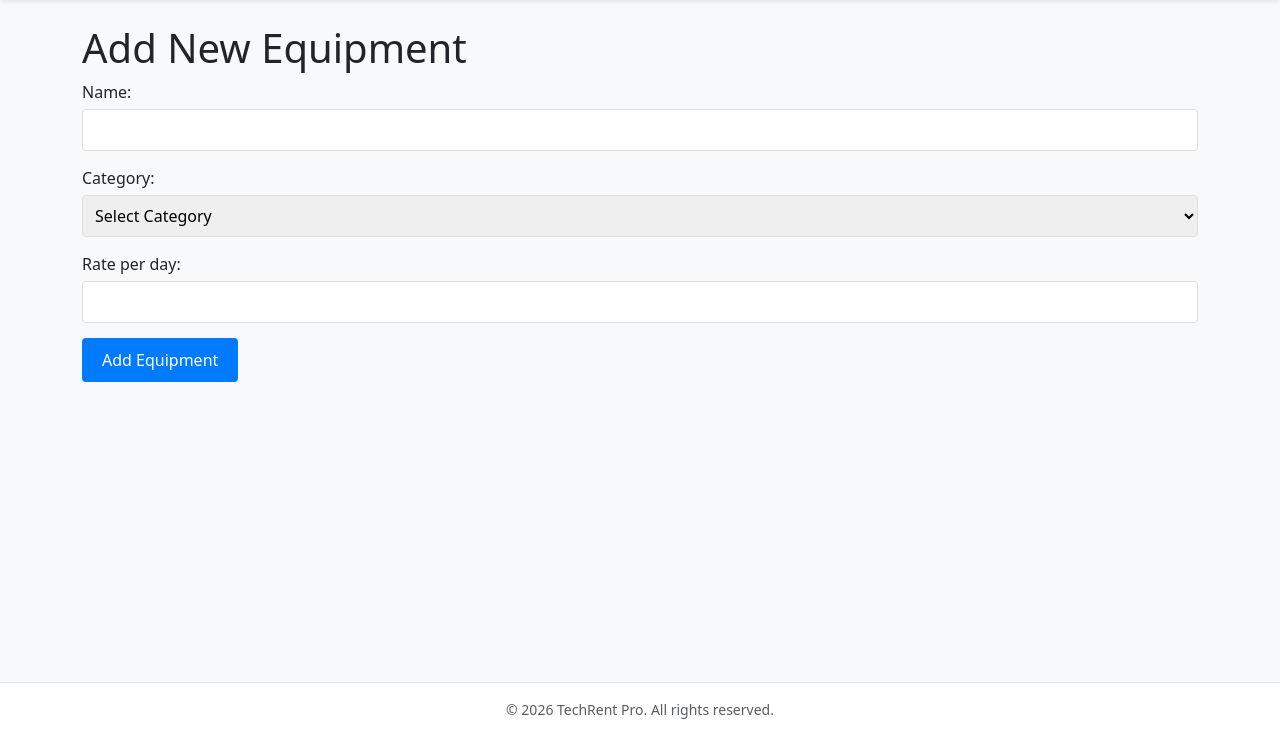
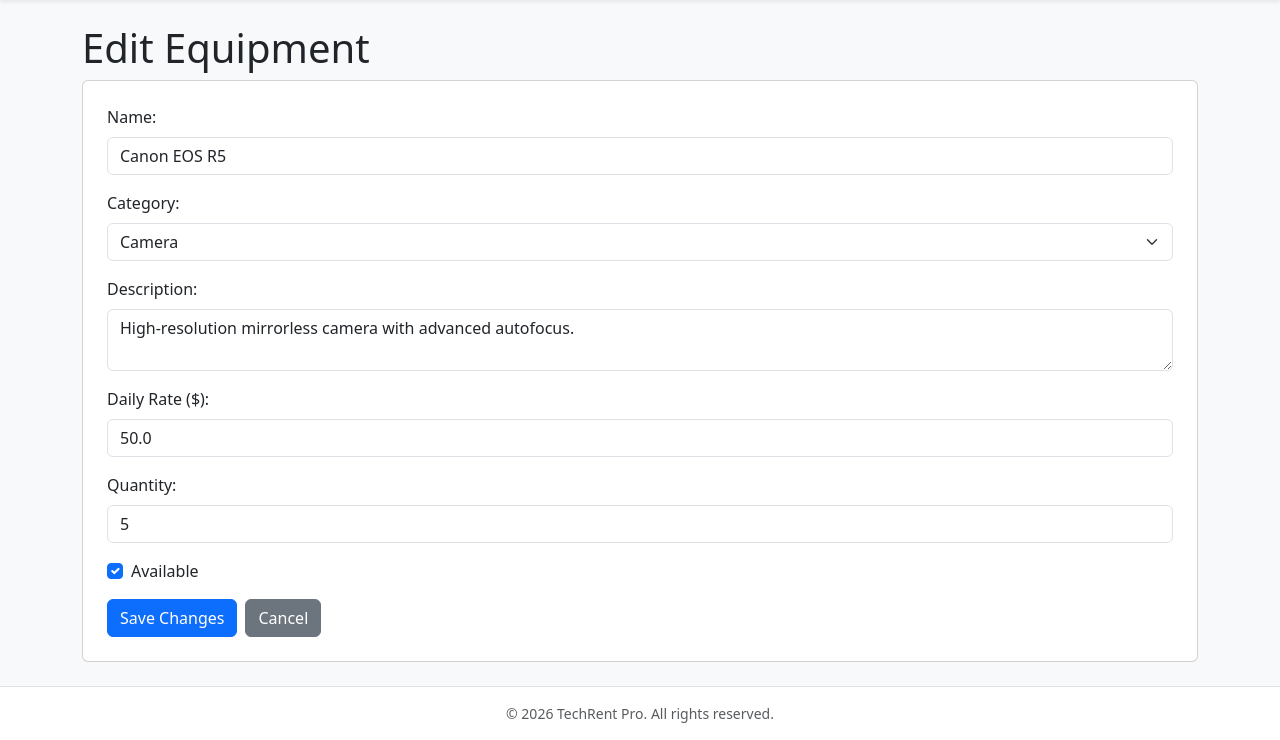
Before and after one commit to Yusuf94Ramlawi/Web-Development-with-Python, a Flask app: page /equipment/edit/1 in a window 1280 px wide. Shown: the part 64-804 px from the top of the page. Before the commit the page ends 783 px from the top, so only its background shows below. Run offline with Flask 3, Linux system fonts and the light colour scheme.

Commit message:
equipment list/filter/add/edit done

```diff
--- a/techrent-pro/routes/equipment.py
+++ b/techrent-pro/routes/equipment.py
@@ -24,25 +24,58 @@ def equipment():
 @equipment_bp.route('/add', methods=['GET', 'POST'])
 def add_equipment():
     if request.method == 'POST':
+        from_data = request.form
+        db.equipment_data[db.next_equipment_id] = {
+            "id": db.next_equipment_id,
+            "name": from_data.get('name'),
+            "category": from_data.get('category') if from_data.get('category') != "Other" else from_data.get("other_category"),
+            "daily_rate": float(from_data.get('daily_rate', 0)),
+            "quantity": int(from_data.get('quantity', 0)),
+            "description": from_data.get('description'),
+            "available": (from_data.get('available') == '1')
+        }
+        db.next_equipment_id += 1
         return redirect(url_for('equipment.equipment'))
-    return render_template('equipment/form.html')
+
+    categories = set(e['category'] for e in db.equipment_data.values())
+    return render_template('equipment/form.html', form_data={}, categories=categories, mode='add')
 
 
 @equipment_bp.route('/edit/<int:id>', methods=['GET', 'POST'])
 def edit_equipment(id):
+    equipment = db.equipment_data.get(id)
+    if not equipment:
+        return render_template('404.html', message="Equipment not found."), 404
+
     if request.method == 'POST':
+        from_data = request.form
+        if (from_data.get("other_category") and from_data.get("category") == "Other"):
+            equipment['category'] = from_data.get("other_category")
+        else:
+            equipment['category'] = from_data.get('category')
+        equipment['name'] = from_data.get('name')
+        equipment['daily_rate'] = float(from_data.get('daily_rate', 0))
+        equipment['quantity'] = int(from_data.get('quantity', 0))
+        equipment['description'] = from_data.get('description')
+        equipment['available'] = (from_data.get('available') == '1')
+
         return redirect(url_for('equipment.equipment'))
-    return render_template('equipment/form.html', id=id)
+    categories = set(e['category'] for e in db.equipment_data.values())
+    return render_template('equipment/form.html', id=id, form_data=equipment, categories=categories, mode='edit')
 
 
 @equipment_bp.route('/delete/<int:id>', methods=['POST'])
 def delete_equipment(id):
+    if id in db.equipment_data:
+        del db.equipment_data[id]
     return redirect(url_for('equipment.equipment'))
 
 
 @equipment_bp.route('/<int:id>')
 def view_equipment(id):
     equipment = db.equipment_data.get(id)
+    if not equipment:
+        return render_template('404.html', message="Equipment not found."), 404
     customers = db.customer_data
     rentals = [r for r in db.rental_data.values() if r['equipment_id'] == id]
     available_quantity = equipment['quantity'] - \
--- a/techrent-pro/templates/equipment/form.html
+++ b/techrent-pro/templates/equipment/form.html
@@ -1,54 +1,65 @@
 {% extends 'base.html' %}
-{% block title %}Add Equipment{% endblock %}
+{% block title %}{{ 'Edit Equipment' if mode == 'edit' else 'Add Equipment' }}{% endblock %}
 {% block content %}
-<h1>Add New Equipment</h1>
-<form method="post" action="/equipment/add">
-    <div style="margin-bottom: 15px">
-        <label for="name" style="display: block; margin-bottom: 5px">Name:</label>
-        <input
-        type="text"
-        id="name"
-        name="name"
-        required
-        style="width: 100%; padding: 8px; border: 1px solid #ddd; border-radius: 4px"
-        />
+<h1>{{ 'Edit Equipment' if mode == 'edit' else 'Add New Equipment' }}</h1>
+<form class="card p-4" method="post" action="{{ form_action }}">
+    <div class="mb-3">
+        <label for="name" class="form-label">Name:</label>
+        <input type="text" id="name" name="name" class="form-control" required value="{{ form_data.name|default('') }}">
     </div>
-    <div style="margin-bottom: 15px">
-        <label for="category" style="display: block; margin-bottom: 5px">Category:</label>
-        <select
-        id="category"
-        name="category"
-        required
-        style="width: 100%; padding: 8px; border: 1px solid #ddd; border-radius: 4px"
-        >
-        <option value="">Select Category</option>
-        <option value="laptops">Laptops</option>
-        <option value="cameras">Cameras</option>
-        <option value="projectors">Projectors</option>
+    <div class="mb-3">
+        <label for="category" class="form-label">Category:</label>
+        <select id="category" name="category" class="form-select" required onchange="toggleOtherCategory()">
+            <option value="" selected disabled>Select Category</option>
+            {% for category in categories %}
+            <option value="{{ category }}" {% if form_data.category==category %}selected{% endif %}>{{ category }}
+            </option>
+            {% endfor %}
+            <option value="Other" {% if form_data.category=='Other' %}selected{% endif %}>Other</option>
         </select>
+        <input type="text" id="other-category" name="other_category" class="form-control mt-2"
+            placeholder="Enter new category" style="display: none;" value="{{ form_data.other_category|default('') }}">
     </div>
-    <div style="margin-bottom: 15px">
-        <label for="rate" style="display: block; margin-bottom: 5px">Rate per day:</label>
-        <input
-        type="number"
-        id="rate"
-        name="rate"
-        required
-        style="width: 100%; padding: 8px; border: 1px solid #ddd; border-radius: 4px"
-        />
+    <div class="mb-3">
+        <label for="description" class="form-label">Description:</label>
+        <textarea id="description" name="description" class="form-control"
+            required>{{ form_data.description|default('') }}</textarea>
     </div>
-    <button
-        type="submit"
-        style="
-        padding: 10px 20px;
-        background-color: #007bff;
-        color: white;
-        border: none;
-        border-radius: 4px;
-        cursor: pointer;
-        "
-    >
-        Add Equipment
-    </button>
+    <div class="mb-3">
+        <label for="daily_rate" class="form-label">Daily Rate ($):</label>
+        <input type="number" id="daily_rate" name="daily_rate" class="form-control" min="1" step="0.01" required
+            value="{{ form_data.daily_rate|default('') }}">
+    </div>
+    <div class="mb-3">
+        <label for="quantity" class="form-label">Quantity:</label>
+        <input type="number" id="quantity" name="quantity" class="form-control" min="1" required
+            value="{{ form_data.quantity|default('') }}">
+    </div>
+    <div class="form-check mb-3">
+        <input class="form-check-input" type="checkbox" id="available" name="available" value="1" {% if
+            form_data.available %}checked{% endif %}>
+        <label class="form-check-label" for="available">Available</label>
+    </div>
+    <div class="d-flex gap-2">
+        <button type="submit" class="btn btn-primary">{{ 'Save Changes' if mode == 'edit' else 'Add Equipment'
+            }}</button>
+        <a href="/equipment" class="btn btn-secondary">Cancel</a>
+    </div>
 </form>
+<script>
+    function toggleOtherCategory() {
+        var select = document.getElementById('category');
+        var other = document.getElementById('other-category');
+        if (select.value === 'Other') {
+            other.style.display = '';
+            other.required = true;
+        } else {
+            other.style.display = 'none';
+            other.required = false;
+        }
+    }
+    document.addEventListener('DOMContentLoaded', function () {
+        toggleOtherCategory();
+    });
+</script>
 {% endblock %}
--- a/techrent-pro/templates/equipment/list.html
+++ b/techrent-pro/templates/equipment/list.html
@@ -4,9 +4,6 @@
 {% block content %}
 <div class="d-flex align-items-center justify-content-between mb-3">
   <h2 class="fw-semibold">Equipment Catalogue</h2>
-</div>
-
-<div class="d-flex justify-content-end mb-4">
   <a href="/equipment/add" class="btn btn-primary">+ Add Equipment</a>
 </div>
 
```
Also changed, not shown: techrent-pro/templates/404.html (added, +9 -0 lines).
